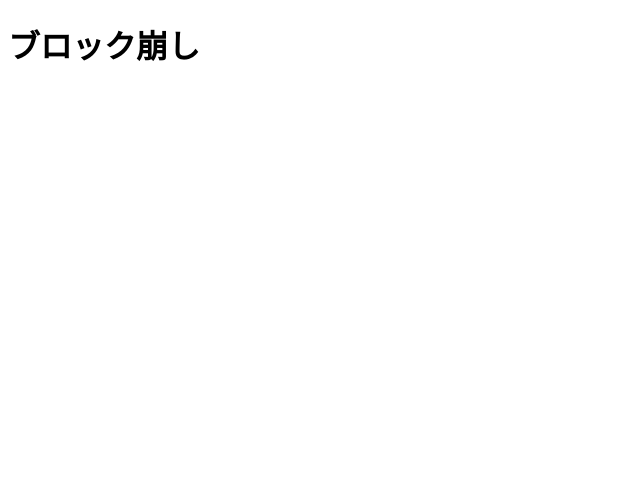
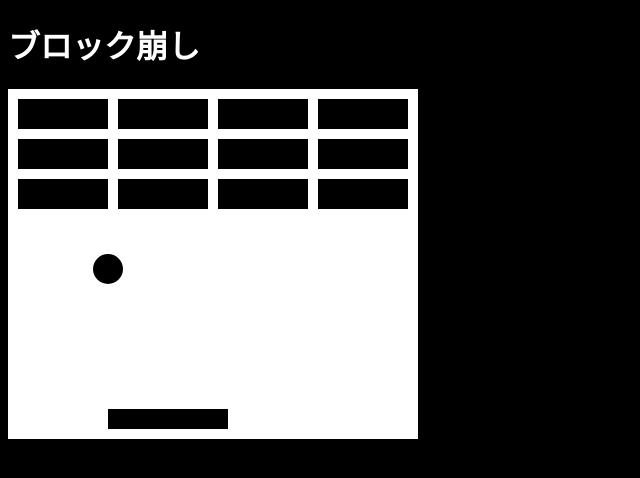
Before and after one commit to ttanimichi/block-breaker, a plain HTML site: page index.html in a window 1280 px wide. Shown: the whole page, without its empty margins (0-640 px from the left). Drawn offline with nearby package versions, Linux system fonts and the light colour scheme.

Commit message:
Add mock

```diff
--- a/index.html
+++ b/index.html
@@ -3,9 +3,60 @@
   <head>
     <meta charset="utf-8">
     <title>ブロック崩し</title>
+    <style>
+     body { background-color: black; }
+     h1 { color: white; }
+     #canvas { background-color: white; }
+    </style>
+    <script src="https://code.jquery.com/jquery-2.2.1.min.js" integrity="sha256-gvQgAFzTH6trSrAWoH1iPo9Xc96QxSZ3feW6kem+O00=" crossorigin="anonymous"></script>
+    <script>
+     $(function() {
+
+       var WIDTH  = $("#canvas").width();
+       var HEIGHT = $("#canvas").height();
+       var ctx = $('#canvas')[0].getContext("2d");
+
+       function init() {
+         rect( 10, 10, 90, 30);
+         rect(110, 10, 90, 30);
+         rect(210, 10, 90, 30);
+         rect(310, 10, 90, 30);
+
+         rect(10,   50, 90, 30);
+         rect(110, 50, 90, 30);
+         rect(210, 50, 90, 30);
+         rect(310, 50, 90, 30);
+
+         rect(10,  90, 90, 30);
+         rect(110, 90, 90, 30);
+         rect(210, 90, 90, 30);
+         rect(310, 90, 90, 30);
+
+         circle(100, 180, 15);
+
+         rect(100, 320, 120, 20);
+       }
+
+       function circle(x,y,r) {
+         ctx.beginPath();
+         ctx.arc(x, y, r, 0, Math.PI*2, true);
+         ctx.closePath();
+         ctx.fill();
+       }
+
+       function rect(x,y,w,h) {
+         ctx.beginPath();
+         ctx.rect(x,y,w,h);
+         ctx.closePath();
+         ctx.fill();
+       }
+
+       init();
+     });
+    </script>
   </head>
   <body>
     <h1>ブロック崩し</h1>
-
+    <canvas id="canvas" width="410" height="350"></canvas>
   </body>
 </html>
```
